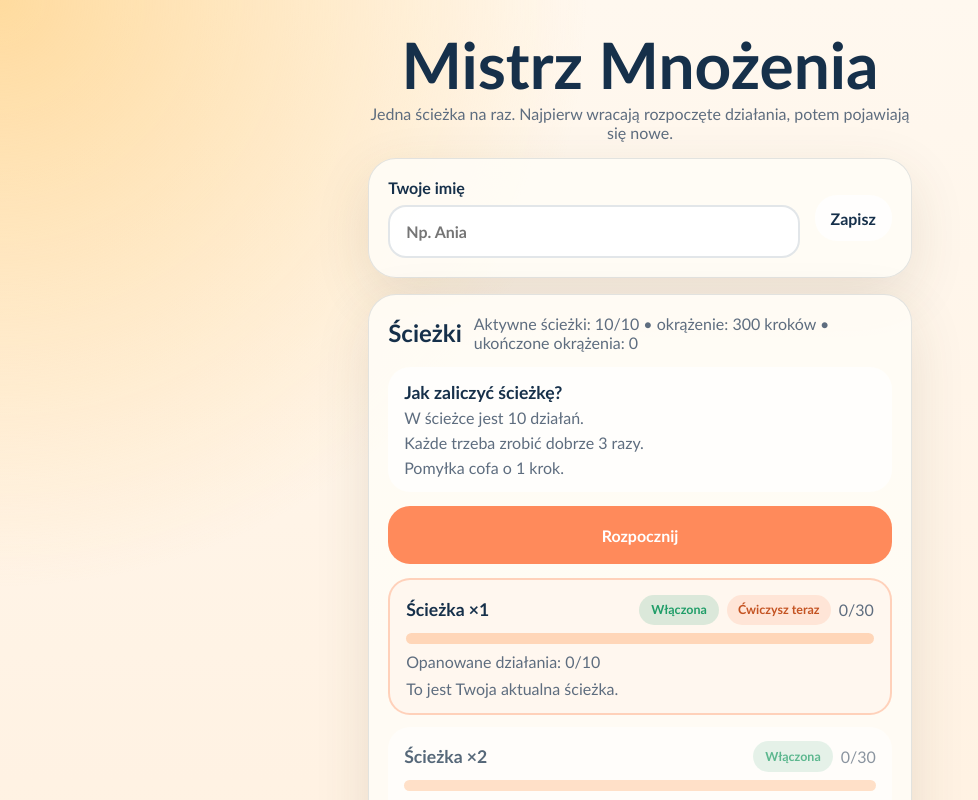
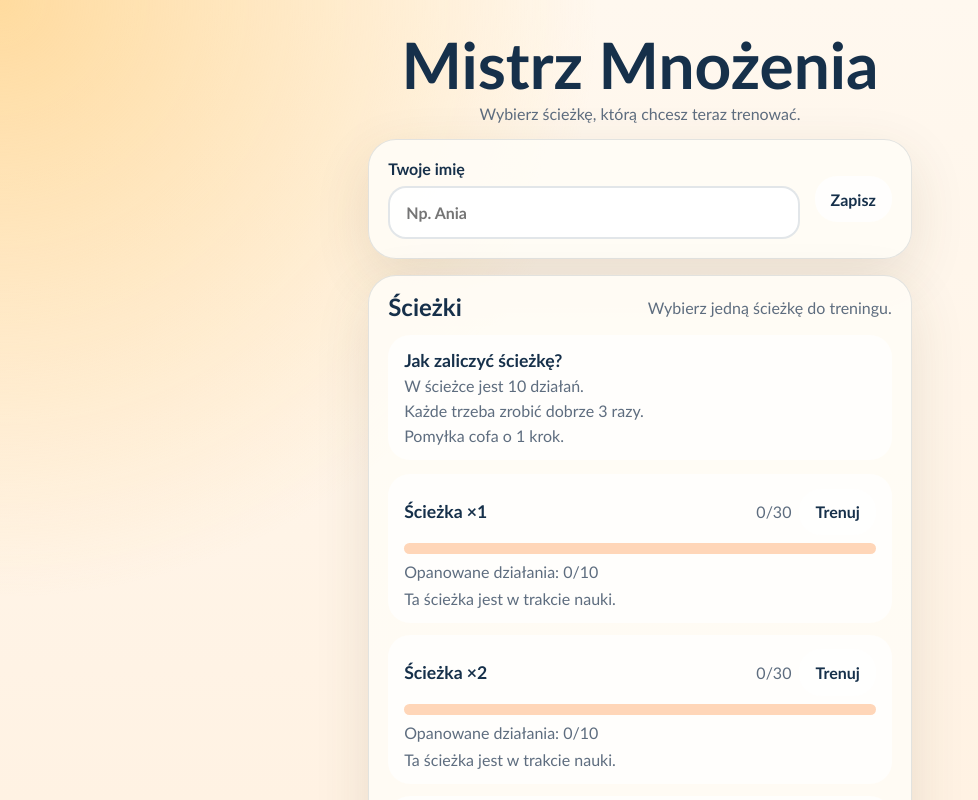
Before and after one commit to tmdoit/multiply-champion, a React (Vite) app: page / in a window 1280 px wide. Shown: the top 800 px of the page, without its empty margins (0-978 px from the left). Built offline with nearby package versions, Linux system fonts and the light colour scheme.

Commit message:
Switch to manual path training

```diff
--- a/src/App.tsx
+++ b/src/App.tsx
@@ -1,27 +1,8 @@
 import { useEffect, useMemo, useRef, useState } from "react";
 import { APP_CONFIG } from "./constants";
-import {
-  loadChildName,
-  loadEnabledPaths,
-  loadLapCount,
-  loadProgress,
-  saveChildName,
-  saveEnabledPaths,
-  saveLapCount,
-  saveProgress
-} from "./storage";
-import type { EnabledPathMap, FactProgress, GameState, RunResult, Screen } from "./types";
-import {
-  buildSessionQueue,
-  describeStep,
-  formatMs,
-  getActiveMultiplier,
-  getAllPathSummaries,
-  getFactStep,
-  getPathSummary,
-  resetEnabledPathProgress,
-  updateFactStep
-} from "./utils";
+import { loadChildName, loadProgress, saveChildName, saveProgress } from "./storage";
+import type { FactProgress, GameState, RunResult, Screen } from "./types";
+import { buildSessionQueue, describeStep, formatMs, getAllPathSummaries, getFactStep, getPathSummary, updateFactStep } from "./utils";
 import "./styles.css";
 
 export default function App() {
@@ -30,8 +11,6 @@ export default function App() {
   const [nameDraft, setNameDraft] = useState(() => loadChildName());
   const [isEditingName, setIsEditingName] = useState(() => loadChildName().trim().length === 0);
   const [progress, setProgress] = useState<FactProgress>(() => loadProgress());
-  const [enabledPaths, setEnabledPaths] = useState<EnabledPathMap>(() => loadEnabledPaths());
-  const [lapCount, setLapCount] = useState(() => loadLapCount());
   const [game, setGame] = useState<GameState | null>(null);
   const [lastResult, setLastResult] = useState<RunResult | null>(null);
   const [popupMessage, setPopupMessage] = useState<string | null>(null);
@@ -43,10 +22,6 @@ export default function App() {
     saveProgress(progress);
     progressRef.current = progress;
   }, [progress]);
-
-  useEffect(() => {
-    saveEnabledPaths(enabledPaths);
-  }, [enabledPaths]);
 
   useEffect(() => {
     gameRef.current = game;
@@ -124,10 +99,7 @@ export default function App() {
     return () => window.clearTimeout(timeoutId);
   }, [game?.waitingForNext, game?.feedbackDelayMs]);
 
-  const pathSummaries = useMemo(() => getAllPathSummaries(progress, enabledPaths), [progress, enabledPaths]);
-  const activeMultiplier = useMemo(() => getActiveMultiplier(progress, enabledPaths), [progress, enabledPaths]);
-  const enabledPathCount = useMemo(() => pathSummaries.filter((path) => path.enabled).length, [pathSummaries]);
-  const enabledPathStepCount = enabledPathCount * APP_CONFIG.pathTotalSteps;
+  const pathSummaries = useMemo(() => getAllPathSummaries(progress), [progress]);
   const currentTask = game ? game.queue[game.currentIndex] : null;
   const currentTaskStep = currentTask ? getFactStep(progress, currentTask.key) : 0;
 
@@ -141,46 +113,10 @@ export default function App() {
     }
   }
 
-  function togglePath(multiplier: number): void {
-    setEnabledPaths((current) => ({
-      ...current,
-      [multiplier]: !(current[multiplier] !== false)
-    }));
-  }
-
-  function startRun(): void {
-    if (enabledPathCount === 0) {
-      setPopupMessage("Włącz przynajmniej jedną ścieżkę.");
-      return;
-    }
-
-    let nextProgress = progressRef.current;
-    let nextActiveMultiplier = activeMultiplier;
-
-    if (nextActiveMultiplier === null) {
-      const resetProgress = resetEnabledPathProgress(progressRef.current, enabledPaths);
-      const nextLapCount = lapCount + 1;
-      progressRef.current = resetProgress;
-      setProgress(resetProgress);
-      setLapCount(nextLapCount);
-      saveLapCount(nextLapCount);
-      nextProgress = resetProgress;
-      nextActiveMultiplier = getActiveMultiplier(resetProgress, enabledPaths);
-    }
-
-    if (nextActiveMultiplier === null) {
-      setPopupMessage("Włącz przynajmniej jedną ścieżkę.");
-      return;
-    }
-
-    const queue = buildSessionQueue(nextProgress, nextActiveMultiplier);
-    if (queue.length === 0) {
-      setPopupMessage("Wybrane ścieżki są już gotowe.");
-      return;
-    }
-
+  function startRun(multiplier: number): void {
+    const queue = buildSessionQueue(progressRef.current, multiplier);
     setGame({
-      pathMultiplier: nextActiveMultiplier,
+      pathMultiplier: multiplier,
       queue,
       currentIndex: 0,
       input: "",
@@ -291,38 +227,18 @@ export default function App() {
   }
 
   function finishRun(pathMultiplier: number): void {
-    const allSummaries = getAllPathSummaries(progressRef.current, enabledPaths);
-    const enabledSummaries = allSummaries.filter((path) => path.enabled);
-    const nextActiveMultiplier = getActiveMultiplier(progressRef.current, enabledPaths);
-    const summary = getPathSummary(progressRef.current, pathMultiplier, nextActiveMultiplier, enabledPaths);
-    const nextPath = enabledSummaries.find((path) => path.multiplier > pathMultiplier && !path.completed);
-    const fullyCompleted = enabledSummaries.length > 0 && enabledSummaries.every((path) => path.completed);
-    const completedLapCount = fullyCompleted ? lapCount + 1 : lapCount;
+    const summary = getPathSummary(progressRef.current, pathMultiplier);
 
     setLastResult({
       childName: childName.trim() || null,
       pathMultiplier,
       completedPath: summary.completed,
-      unlockedNextPath: Boolean(summary.completed && nextPath),
-      nextPathLabel: summary.completed && nextPath ? nextPath.label : null,
-      fullyCompleted,
       totalTimeMs: Date.now() - (gameRef.current?.startedAt ?? Date.now()),
       steps: summary.steps,
       totalSteps: summary.totalSteps,
-      stars: summary.stars,
       masteredFacts: summary.masteredFacts,
-      totalFacts: summary.totalFacts,
-      completedLapCount,
-      lapPathCount: enabledSummaries.length
+      totalFacts: summary.totalFacts
     });
-
-    if (fullyCompleted) {
-      const resetProgress = resetEnabledPathProgress(progressRef.current, enabledPaths);
-      setLapCount(completedLapCount);
-      saveLapCount(completedLapCount);
-      progressRef.current = resetProgress;
-      setProgress(resetProgress);
-    }
 
     setGame(null);
     setScreen("results");
@@ -333,7 +249,7 @@ export default function App() {
       <section className="screen homeScreen">
         <div className="hero">
           <h1 className="heroTitle">Mistrz Mnożenia</h1>
-          <p className="subtitle heroDescription">Jedna ścieżka na raz. Najpierw wracają rozpoczęte działania, potem pojawiają się nowe.</p>
+          <p className="subtitle heroDescription">Wybierz ścieżkę, którą chcesz teraz trenować.</p>
         </div>
 
         <div className="card compactCard nameCard">
@@ -387,7 +303,7 @@ export default function App() {
         <div className="card stack">
           <div className="sectionTitleRow">
             <h2>Ścieżki</h2>
-            <p className="statusLine">Aktywne ścieżki: {enabledPathCount}/{APP_CONFIG.pathCount} • okrążenie: {enabledPathStepCount} kroków • ukończone okrążenia: {lapCount}</p>
+            <p className="statusLine">Wybierz jedną ścieżkę do treningu.</p>
           </div>
           <div className="rulesCard">
             <p className="name">Jak zaliczyć ścieżkę?</p>
@@ -395,29 +311,17 @@ export default function App() {
             <p className="statusLine">Każde trzeba zrobić dobrze 3 razy.</p>
             <p className="statusLine">Pomyłka cofa o 1 krok.</p>
           </div>
-          <button className="primaryButton" onClick={startRun}>
-            Rozpocznij
-          </button>
           <div className="pathList">
             {pathSummaries.map((path) => (
-              <article
-                key={path.multiplier}
-                className={`pathRow ${path.active ? "active" : ""} ${path.completed ? "completed" : ""} ${!path.unlocked && path.enabled ? "locked" : ""} ${!path.enabled ? "disabledPath" : ""}`}
-              >
+              <article key={path.multiplier} className={`pathRow ${path.completed ? "completed" : ""}`}>
                 <div className="pathContent">
                   <div className="sectionTitleRow pathRowHeader">
                     <p className="name">Ścieżka {path.label}</p>
                     <div className="pathHeaderMeta">
-                      <button
-                        className={`pathToggle ${path.enabled ? "toggleOn" : "toggleOff"}`}
-                        type="button"
-                        aria-pressed={path.enabled}
-                        onClick={() => togglePath(path.multiplier)}
-                      >
-                        {path.enabled ? "Włączona" : "Wyłączona"}
+                      <p className="rank">{path.steps}/{path.totalSteps}</p>
+                      <button className="ghostButton small" onClick={() => startRun(path.multiplier)}>
+                        Trenuj
                       </button>
-                      {path.active ? <span className="activePathBadge">Ćwiczysz teraz</span> : null}
-                      <p className="rank">{path.steps}/{path.totalSteps}</p>
                     </div>
                   </div>
                   <div className="progressBar miniBar" aria-hidden="true">
@@ -425,15 +329,9 @@ export default function App() {
                   </div>
                   <p className="rank">Opanowane działania: {path.masteredFacts}/{path.totalFacts}</p>
                   <p className="rank">
-                    {!path.enabled
-                      ? "Ta ścieżka jest wyłączona w tym okrążeniu."
-                      : !path.unlocked
-                        ? "Ta ścieżka odblokuje się później."
-                        : path.completed
-                          ? "Ta ścieżka jest ukończona."
-                          : path.active
-                            ? "To jest Twoja aktualna ścieżka."
-                            : "Ta ścieżka jest już odblokowana."}
+                    {path.completed
+                      ? "Ta ścieżka jest opanowana. Możesz ćwiczyć ją dalej."
+                      : "Ta ścieżka jest w trakcie nauki."}
                   </p>
                 </div>
               </article>
@@ -528,7 +426,7 @@ export default function App() {
     }
     return (
       <section className="screen resultsScreen">
-        <div className={`card stack celebrateCard ${lastResult.completedPath || lastResult.fullyCompleted ? "successGlow" : ""}`}>
+        <div className={`card stack celebrateCard ${lastResult.completedPath ? "successGlow" : ""}`}>
           <div className="celebrateBurst" aria-hidden="true">
             <span>✨</span>
             <span>🎉</span>
@@ -536,35 +434,20 @@ export default function App() {
           </div>
           <p className="eyebrow">Podsumowanie</p>
           <h2>
-            {lastResult.fullyCompleted
-              ? `Okrążenie ${lastResult.completedLapCount} ukończone!`
-              : lastResult.completedPath
-                ? `Brawo! Ścieżka ×${lastResult.pathMultiplier} ukończona!`
-                : `Dobra robota${lastResult.childName ? `, ${lastResult.childName}` : ""}!`}
+            {lastResult.completedPath
+              ? `Brawo! Ścieżka ×${lastResult.pathMultiplier} ukończona!`
+              : `Dobra robota${lastResult.childName ? `, ${lastResult.childName}` : ""}!`}
           </h2>
           <p className="subtitle">Czas tej rundy: <strong>{formatMs(lastResult.totalTimeMs)}</strong></p>
           <div className="focusSummary">
-            {lastResult.fullyCompleted ? (
-              <>
-                <p className="bigProgress">{lastResult.lapPathCount} ścieżek ukończonych</p>
-                <p className="statusLine">Wybrane ścieżki w tym okrążeniu są gotowe.</p>
-              </>
-            ) : (
-              <>
-                <p className="bigProgress">×{lastResult.pathMultiplier} • {lastResult.steps}/{lastResult.totalSteps}</p>
-                <p className="statusLine">Opanowane {lastResult.masteredFacts} z {lastResult.totalFacts} działań</p>
-              </>
-            )}
+            <p className="bigProgress">×{lastResult.pathMultiplier} • {lastResult.steps}/{lastResult.totalSteps}</p>
+            <p className="statusLine">Opanowane {lastResult.masteredFacts} z {lastResult.totalFacts} działań</p>
           </div>
-          {lastResult.unlockedNextPath && lastResult.nextPathLabel ? (
-            <p className="pathHelp">Odblokowano kolejną ścieżkę: {lastResult.nextPathLabel}.</p>
-          ) : null}
-          {lastResult.fullyCompleted ? (
-            <p className="pathHelp">Wybrane ścieżki zostały wyzerowane. Możesz zacząć nowe okrążenie.</p>
-          ) : null}
-          {!lastResult.completedPath && !lastResult.fullyCompleted ? (
-            <p className="pathHelp">Wracaj do tej ścieżki. Rozpoczęte działania pojawią się najpierw.</p>
-          ) : null}
+          <p className="pathHelp">
+            {lastResult.completedPath
+              ? "Możesz ćwiczyć tę ścieżkę dalej albo wybrać inną."
+              : "Wróć do tej ścieżki albo wybierz inną do treningu."}
+          </p>
           <button className="primaryButton" onClick={() => setScreen("home")}>
             Wróć do menu
           </button>
--- a/src/constants.ts
+++ b/src/constants.ts
@@ -5,13 +5,10 @@ export const APP_CONFIG = {
   pathCount: 10,
   factsPerPath: 10,
   stepsPerFact: 3,
-  stepsPerStar: 10,
   pathTotalSteps: 30
 } as const;
 
 export const STORAGE_KEYS = {
   childName: "multiply.localChildName",
-  progress: "multiply.localProgress",
-  lapCount: "multiply.localLapCount",
-  enabledPaths: "multiply.localEnabledPaths"
+  progress: "multiply.localProgress"
 } as const;
--- a/src/storage.ts
+++ b/src/storage.ts
@@ -1,5 +1,5 @@
-import { APP_CONFIG, STORAGE_KEYS } from "./constants";
-import type { EnabledPathMap, FactProgress } from "./types";
+import { STORAGE_KEYS } from "./constants";
+import type { FactProgress } from "./types";
 
 function readJson<T>(key: string, fallback: T): T {
   try {
@@ -12,12 +12,6 @@ function readJson<T>(key: string, fallback: T): T {
 
 function writeJson<T>(key: string, value: T): void {
   localStorage.setItem(key, JSON.stringify(value));
-}
-
-function createDefaultEnabledPaths(): EnabledPathMap {
-  return Object.fromEntries(
-    Array.from({ length: APP_CONFIG.pathCount }, (_, index) => [index + 1, true])
-  ) as EnabledPathMap;
 }
 
 export function loadChildName(): string {
@@ -35,24 +29,3 @@ export function loadProgress(): FactProgress {
 export function saveProgress(progress: FactProgress): void {
   writeJson(STORAGE_KEYS.progress, progress);
 }
-
-export function loadLapCount(): number {
-  return readJson<number>(STORAGE_KEYS.lapCount, 0);
-}
-
-export function saveLapCount(count: number): void {
-  writeJson(STORAGE_KEYS.lapCount, count);
-}
-
-export function loadEnabledPaths(): EnabledPathMap {
-  const stored = readJson<EnabledPathMap>(STORAGE_KEYS.enabledPaths, createDefaultEnabledPaths());
-  const fallback = createDefaultEnabledPaths();
-  for (let multiplier = 1; multiplier <= APP_CONFIG.pathCount; multiplier += 1) {
-    fallback[multiplier] = stored[multiplier] !== false;
-  }
-  return fallback;
-}
-
-export function saveEnabledPaths(enabledPaths: EnabledPathMap): void {
-  writeJson(STORAGE_KEYS.enabledPaths, enabledPaths);
-}
--- a/src/styles.css
+++ b/src/styles.css
@@ -203,46 +203,6 @@ input {
   font-size: 1.45rem;
 }
 
-.focusCard {
-  background: linear-gradient(180deg, rgba(255, 255, 255, 0.98) 0%, rgba(255, 243, 231, 0.98) 100%);
-}
-
-.focusHeaderRow {
-  display: flex;
-  justify-content: space-between;
-  align-items: end;
-  gap: 0.9rem;
-}
-
-.focusHeaderCopy {
-  display: grid;
-  gap: 0.2rem;
-}
-
-.focusLabel {
-  color: var(--accent-dark);
-  font-size: 0.82rem;
-  font-weight: 900;
-  text-transform: uppercase;
-  letter-spacing: 0.08em;
-}
-
-.focusTitle {
-  margin: 0;
-}
-
-.focusRemaining {
-  margin: 0;
-  font-size: 1rem;
-  font-weight: 900;
-  color: var(--accent-dark);
-  white-space: nowrap;
-}
-
-.compactSummaryRow {
-  align-items: center;
-}
-
 .nameCard {
   display: block;
 }
@@ -412,29 +372,6 @@ input {
   color: var(--accent-dark);
   font-size: 0.78rem;
   font-weight: 900;
-}
-
-.pathToggle {
-  min-height: 1.9rem;
-  padding: 0 0.75rem;
-  border-radius: 999px;
-  font-size: 0.78rem;
-  font-weight: 900;
-}
-
-.toggleOn {
-  background: rgba(31, 157, 104, 0.16);
-  color: var(--success);
-}
-
-.toggleOff {
-  background: rgba(214, 82, 82, 0.12);
-  color: var(--danger);
-}
-
-.disabledPath {
-  opacity: 0.84;
-  background: rgba(245, 245, 245, 0.88);
 }
 
 .name {
--- a/src/utils.ts
+++ b/src/utils.ts
@@ -1,5 +1,5 @@
 import { APP_CONFIG } from "./constants";
-import type { EnabledPathMap, FactKey, FactProgress, PathSummary, SessionTask } from "./types";
+import type { FactKey, FactProgress, PathSummary, SessionTask } from "./types";
 
 export function clamp(value: number, min: number, max: number): number {
   return Math.min(max, Math.max(min, value));
@@ -30,18 +30,7 @@ export function updateFactStep(progress: FactProgress, factKey: FactKey, delta:
   };
 }
 
-export function getEnabledMultipliers(enabledPaths: EnabledPathMap): number[] {
-  return Array.from({ length: APP_CONFIG.pathCount }, (_, index) => index + 1).filter(
-    (multiplier) => enabledPaths[multiplier] !== false
-  );
-}
-
-export function getPathSummary(
-  progress: FactProgress,
-  multiplier: number,
-  activeMultiplier: number | null,
-  enabledPaths: EnabledPathMap
-): PathSummary {
+export function getPathSummary(progress: FactProgress, multiplier: number): PathSummary {
   let steps = 0;
   let masteredFacts = 0;
 
@@ -53,50 +42,19 @@ export function getPathSummary(
     }
   }
 
-  const enabled = enabledPaths[multiplier] !== false;
-  const enabledMultipliers = getEnabledMultipliers(enabledPaths);
-  const activeIndex = activeMultiplier ? enabledMultipliers.indexOf(activeMultiplier) : -1;
-  const currentIndex = enabledMultipliers.indexOf(multiplier);
-  const unlocked = enabled && (activeMultiplier === null || currentIndex <= activeIndex || steps >= APP_CONFIG.pathTotalSteps);
-
   return {
     multiplier,
     label: `×${multiplier}`,
     steps,
     totalSteps: APP_CONFIG.pathTotalSteps,
-    stars: Math.min(3, Math.floor(steps / APP_CONFIG.stepsPerStar)),
     masteredFacts,
     totalFacts: APP_CONFIG.factsPerPath,
-    unlocked,
-    completed: steps >= APP_CONFIG.pathTotalSteps,
-    active: enabled && multiplier === activeMultiplier,
-    enabled
+    completed: steps >= APP_CONFIG.pathTotalSteps
   };
 }
 
-export function getActiveMultiplier(progress: FactProgress, enabledPaths: EnabledPathMap): number | null {
-  for (const multiplier of getEnabledMultipliers(enabledPaths)) {
-    const steps = Array.from({ length: APP_CONFIG.factsPerPath }, (_, index) =>
-      getFactStep(progress, createFactKey(multiplier, index + 1))
-    ).reduce((sum, step) => sum + step, 0);
-    if (steps < APP_CONFIG.pathTotalSteps) {
-      return multiplier;
-    }
-  }
-  return null;
-}
-
-export function getAllPathSummaries(progress: FactProgress, enabledPaths: EnabledPathMap): PathSummary[] {
-  const activeMultiplier = getActiveMultiplier(progress, enabledPaths);
-  return Array.from({ length: APP_CONFIG.pathCount }, (_, index) =>
-    getPathSummary(progress, index + 1, activeMultiplier, enabledPaths)
-  );
-}
-
-export function getOverallSteps(progress: FactProgress, enabledPaths: EnabledPathMap): number {
-  return getAllPathSummaries(progress, enabledPaths)
-    .filter((path) => path.enabled)
-    .reduce((sum, path) => sum + path.steps, 0);
+export function getAllPathSummaries(progress: FactProgress): PathSummary[] {
+  return Array.from({ length: APP_CONFIG.pathCount }, (_, index) => getPathSummary(progress, index + 1));
 }
 
 export function buildSessionQueue(progress: FactProgress, multiplier: number): SessionTask[] {
@@ -105,9 +63,6 @@ export function buildSessionQueue(progress: FactProgress, multiplier: number): S
 
   for (let right = 1; right <= APP_CONFIG.factsPerPath; right += 1) {
     const step = getFactStep(progress, createFactKey(multiplier, right));
-    if (step >= APP_CONFIG.stepsPerFact) {
-      continue;
-    }
     const task: SessionTask = {
       left: multiplier,
       right,
@@ -124,16 +79,6 @@ export function buildSessionQueue(progress: FactProgress, multiplier: number): S
   }
 
   return [...shuffle(review), ...shuffle(fresh)];
-}
-
-export function resetEnabledPathProgress(progress: FactProgress, enabledPaths: EnabledPathMap): FactProgress {
-  const next = { ...progress };
-  for (const multiplier of getEnabledMultipliers(enabledPaths)) {
-    for (let right = 1; right <= APP_CONFIG.factsPerPath; right += 1) {
-      next[createFactKey(multiplier, right)] = 0;
-    }
-  }
-  return next;
 }
 
 export function describeStep(step: number): string {
```
Also changed, not shown: src/types.ts (+0 -12 lines).
